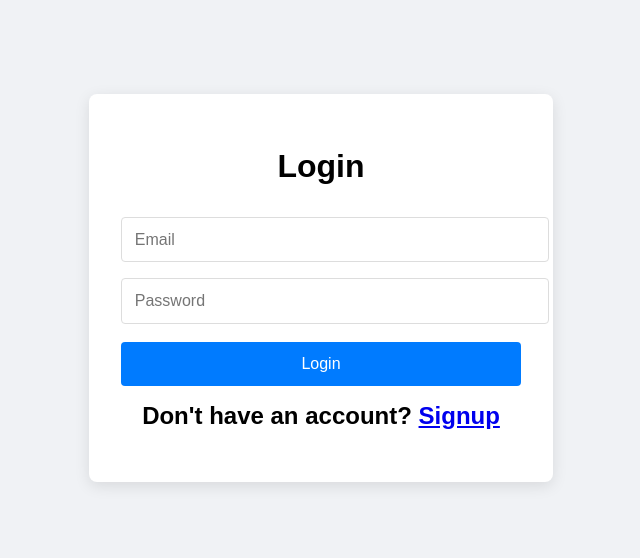
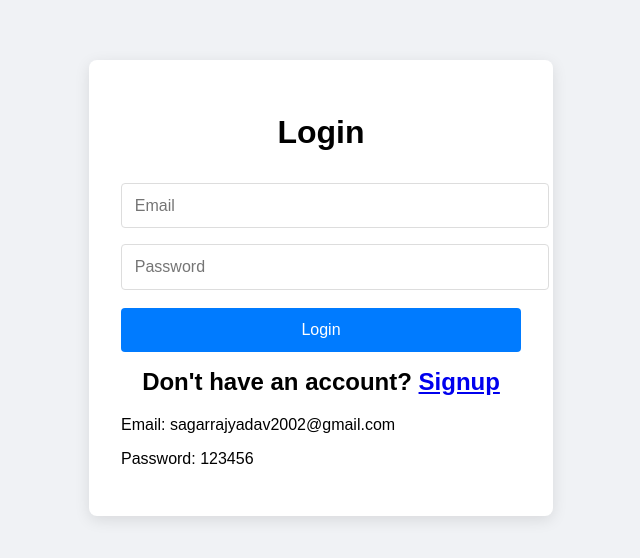
Before and after one commit to sagar-raj-yadav/Task_Management, a React (Vite) app in the folder frontend/: page /login in a window 1280 px wide. Shown: the part 112-670 px from the top of the page, without its empty margins (319-959 px from the left). Built offline with nearby package versions, Linux system fonts and the light colour scheme.

Commit message:
Update Login.jsx

```diff
--- a/frontend/src/loginsignup/Login.jsx
+++ b/frontend/src/loginsignup/Login.jsx
@@ -65,7 +65,12 @@ function Login() {
                 <div>
                     <h2 className="signup-link">Don't have an account? <Link to='/signup'>Signup</Link></h2>
                 </div>
+                <div className='last'>
+                    <p>Email: sagarrajyadav2002@gmail.com</p>
+                    <p>Password: 123456</p>
+                </div>
             </div>
+
         </div>
     )
 }
```
